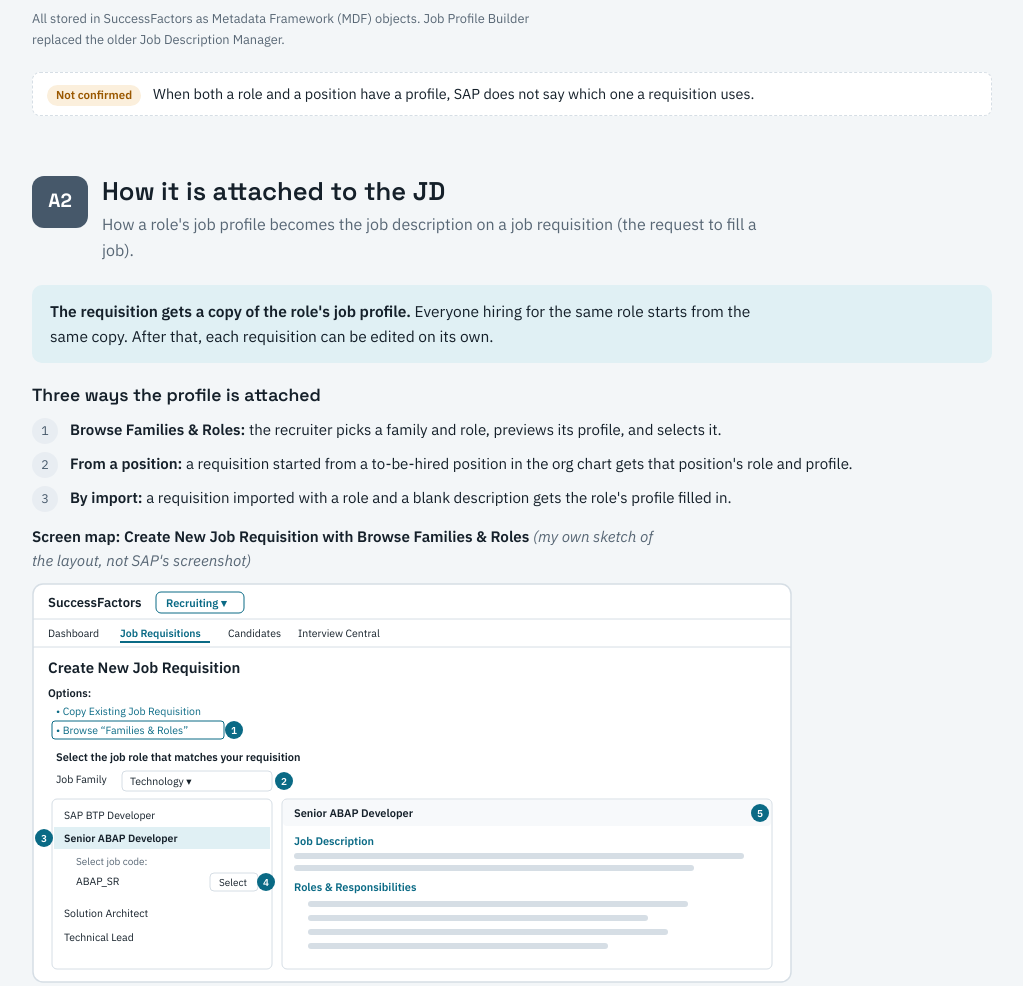
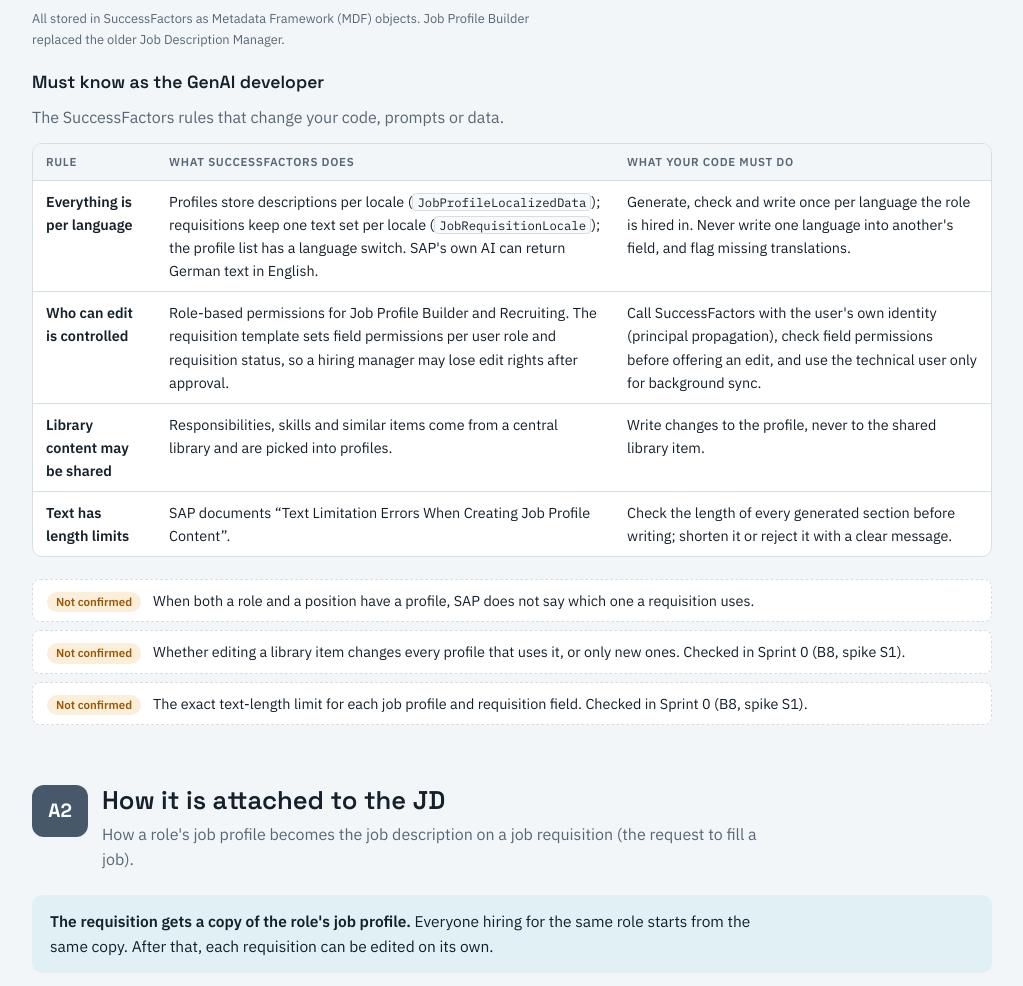
Before and after one commit to kiaanwankhede/PROJ_JD, a plain HTML site: page docs/index.html in a window 1280 px wide. Shown: the part 8283-9269 px from the top of the page, without its empty margins (128-1151 px from the left). Drawn offline with Linux system fonts and the light colour scheme.

Commit message:
Add must-know SuccessFactors rules for the GenAI developer
Part A1: per-language content, edit permissions, shared library
content and text-length limits, each with what the code must do.
The two unconfirmed points are added to Sprint 0 spike S1.

Co-Authored-By: Claude Opus 5.5 <noreply@anthropic.com>

```diff
--- a/docs/index.html
+++ b/docs/index.html
@@ -846,8 +846,26 @@ footer { font-size: 0.82rem; color: var(--muted); border-top: 1px solid var(--li
     <p class="caption">All stored in SuccessFactors as Metadata Framework (MDF) objects. Job Profile Builder replaced the older Job Description Manager.</p>
   </div>
 
+  <div class="part">
+    <h3>Must know as the GenAI developer</h3>
+    <p class="muted">The SuccessFactors rules that change your code, prompts or data.</p>
+    <div class="table-wrap">
+      <table>
+        <thead><tr><th>Rule</th><th>What SuccessFactors does</th><th>What your code must do</th></tr></thead>
+        <tbody>
+          <tr><td><b>Everything is per language</b></td><td>Profiles store descriptions per locale (<code>JobProfileLocalizedData</code>); requisitions keep one text set per locale (<code>JobRequisitionLocale</code>); the profile list has a language switch. SAP's own AI can return German text in English.</td><td>Generate, check and write once per language the role is hired in. Never write one language into another's field, and flag missing translations.</td></tr>
+          <tr><td><b>Who can edit is controlled</b></td><td>Role-based permissions for Job Profile Builder and Recruiting. The requisition template sets field permissions per user role and requisition status, so a hiring manager may lose edit rights after approval.</td><td>Call SuccessFactors with the user's own identity (principal propagation), check field permissions before offering an edit, and use the technical user only for background sync.</td></tr>
+          <tr><td><b>Library content may be shared</b></td><td>Responsibilities, skills and similar items come from a central library and are picked into profiles.</td><td>Write changes to the profile, never to the shared library item.</td></tr>
+          <tr><td><b>Text has length limits</b></td><td>SAP documents “Text Limitation Errors When Creating Job Profile Content”.</td><td>Check the length of every generated section before writing; shorten it or reject it with a clear message.</td></tr>
+        </tbody>
+      </table>
+    </div>
+  </div>
+
   <div class="check">
     <div><span class="pill unclear">Not confirmed</span><span>When both a role and a position have a profile, SAP does not say which one a requisition uses.</span></div>
+    <div><span class="pill unclear">Not confirmed</span><span>Whether editing a library item changes every profile that uses it, or only new ones. Checked in Sprint 0 (B8, spike S1).</span></div>
+    <div><span class="pill unclear">Not confirmed</span><span>The exact text-length limit for each job profile and requisition field. Checked in Sprint 0 (B8, spike S1).</span></div>
   </div>
 </section>
 
@@ -1922,7 +1940,7 @@ Show market and hire evidence when you use it.</code></pre>
   <div class="phases">
     <div class="phase"><div class="when"><b>Sprint 0</b><span>1 week · spikes</span></div><div class="what">
       <ul class="plain">
-        <li><b>S1</b> GET a role's <code>JobProfile</code> with its description and skill links; UPSERT a change on a test role; check draft and activation behaviour.</li>
+        <li><b>S1</b> GET a role's <code>JobProfile</code> with its description and skill links; UPSERT a change on a test role; check draft and activation behaviour, text-length limits, and whether editing a library item changes existing profiles.</li>
         <li><b>S2</b> Create a requisition with <code>jobRoleEntity/externalCode</code>; find its <code>jobReqProfile</code> and write a description; check what the recruiter sees, and which HTML tags survive in the requisition and on the career site.</li>
         <li><b>S3</b> Integration Center event integration for “Update of Job Requisition” → webhook; measure delay; confirm creation also fires it.</li>
         <li><b>S4</b> Query hired applications for one role; check resume access and anonymization.</li>
```
